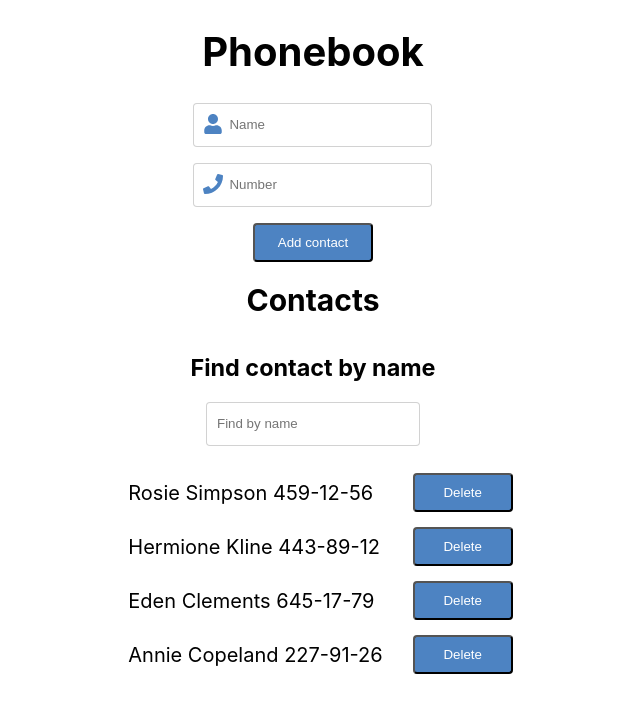
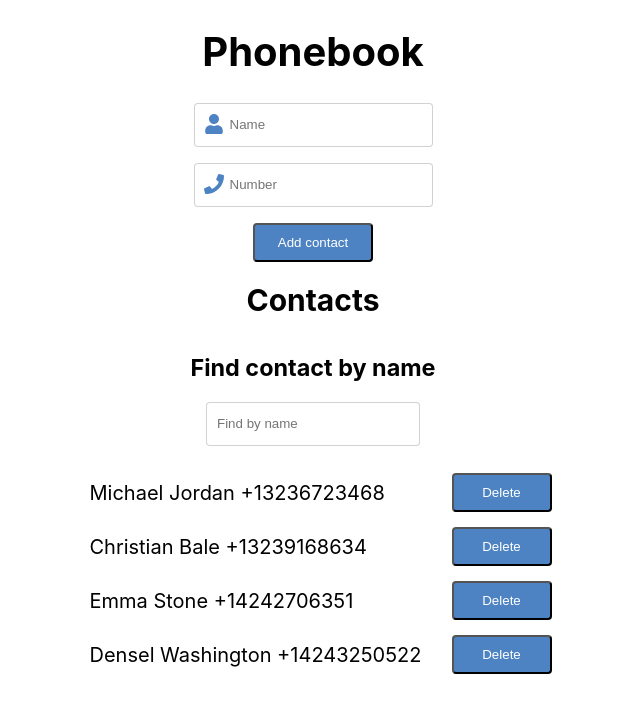
Before and after one commit to MykhailoTarasov/goit-react-hw-02-phonebook, a React (Create React App) app: page / in a window 1280 px wide. Shown: the top 712 px of the page, without its empty margins (327-967 px from the left). Built offline with nearby package versions, Linux system fonts and the light colour scheme.

Commit message:
making prettier

```diff
--- a/src/components/App.jsx
+++ b/src/components/App.jsx
@@ -9,10 +9,10 @@ import { Title } from './App.Styled';
 class App extends Component {
   state = {
     contacts: [
-      { id: 'id-1', name: 'Rosie Simpson', number: '459-12-56' },
-      { id: 'id-2', name: 'Hermione Kline', number: '443-89-12' },
-      { id: 'id-3', name: 'Eden Clements', number: '645-17-79' },
-      { id: 'id-4', name: 'Annie Copeland', number: '227-91-26' },
+      { id: 'id-1', name: 'Michael Jordan', number: '+13236723468' },
+      { id: 'id-2', name: 'Christian Bale', number: '+13239168634' },
+      { id: 'id-3', name: 'Emma Stone', number: '+14242706351' },
+      { id: 'id-4', name: 'Densel Washington', number: '+14243250522' },
     ],
     filter: '',
   };
--- a/src/components/ContactForm/ContactForm.Styled.js
+++ b/src/components/ContactForm/ContactForm.Styled.js
@@ -35,6 +35,7 @@ export const Button = styled.button`
   color: white;
   background-color: #4d83c2;
   border-radius: 4px;
+  cursor: pointer;
 `;
 
 export const Label = styled.label`
--- a/src/components/ContactList/ContactList.Styled.js
+++ b/src/components/ContactList/ContactList.Styled.js
@@ -22,9 +22,11 @@ export const ListItem = styled.li`
 export const ButtonItem = styled.button`
   width: 100px;
   align-self: center;
+
   padding: 10px;
   color: white;
   background-color: #4d83c2;
+  cursor: pointer;
 
   border-radius: 4px;
 `;
```
